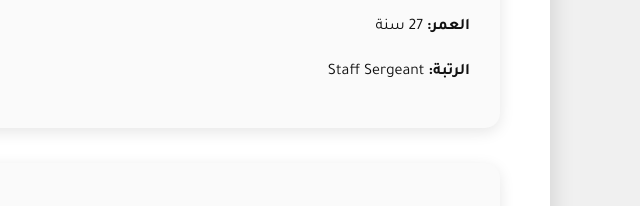
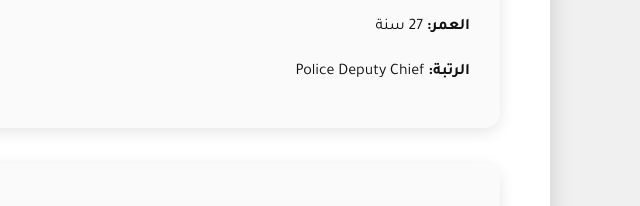
Before and after one commit to nopl88904/CV---West-Gray-LSPD, a plain HTML site: page index.html in a window 1280 px wide. Shown: the part 353-559 px from the top of the page, 640-1280 px from the left. Drawn offline with Linux system fonts and the light colour scheme.

Commit message:
Update index.html

```diff
--- a/index.html
+++ b/index.html
@@ -16,7 +16,7 @@
         <h2>المعلومات الشخصية</h2>
         <p><strong>الاسم:</strong> West Gray</p>
         <p><strong>العمر:</strong> 27 سنة</p>
-        <p><strong>الرتبة:</strong> Staff Sergeant</p>
+        <p><strong>الرتبة:</strong> Police Deputy Chief </p>
       </div>
 
       <div class="section">
```
